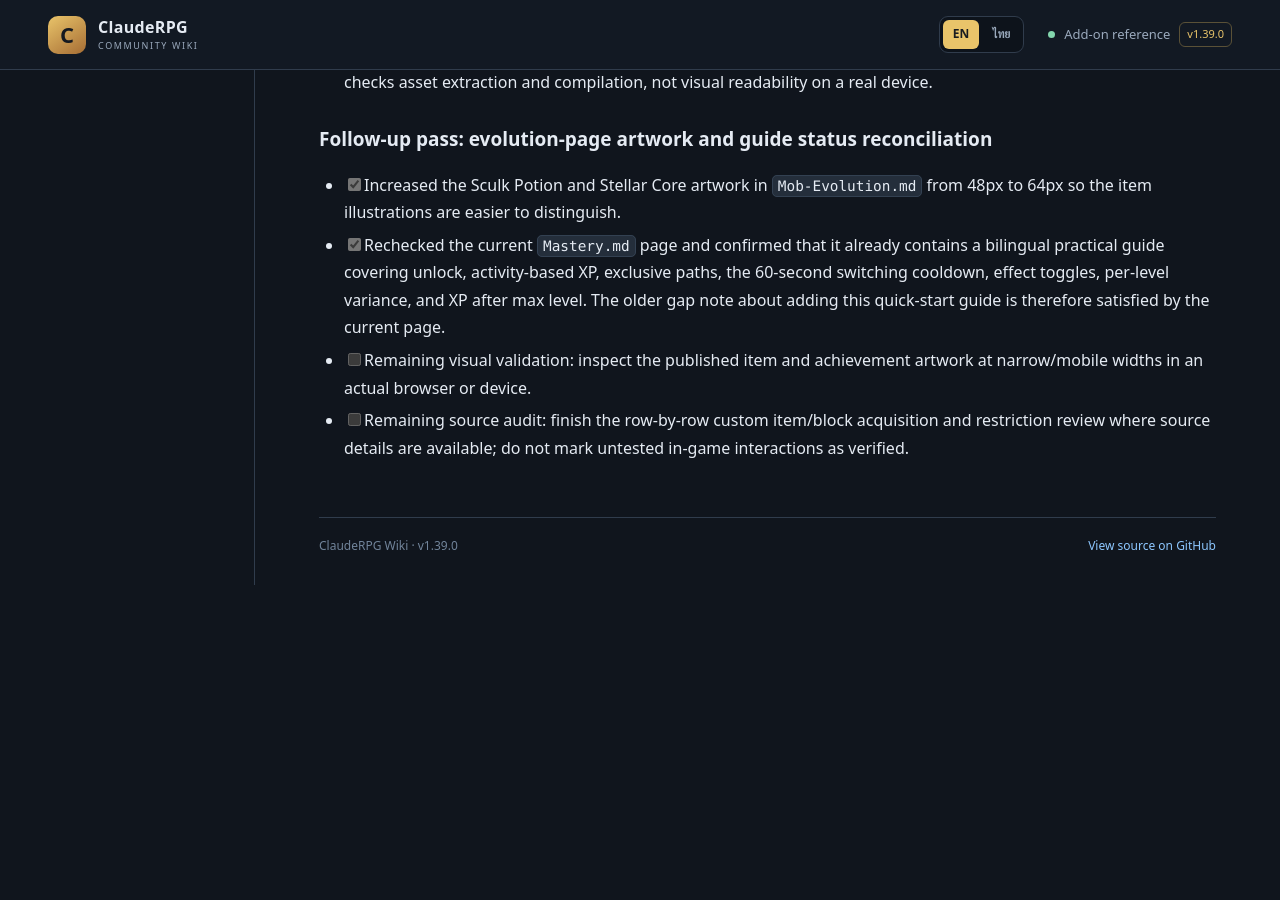
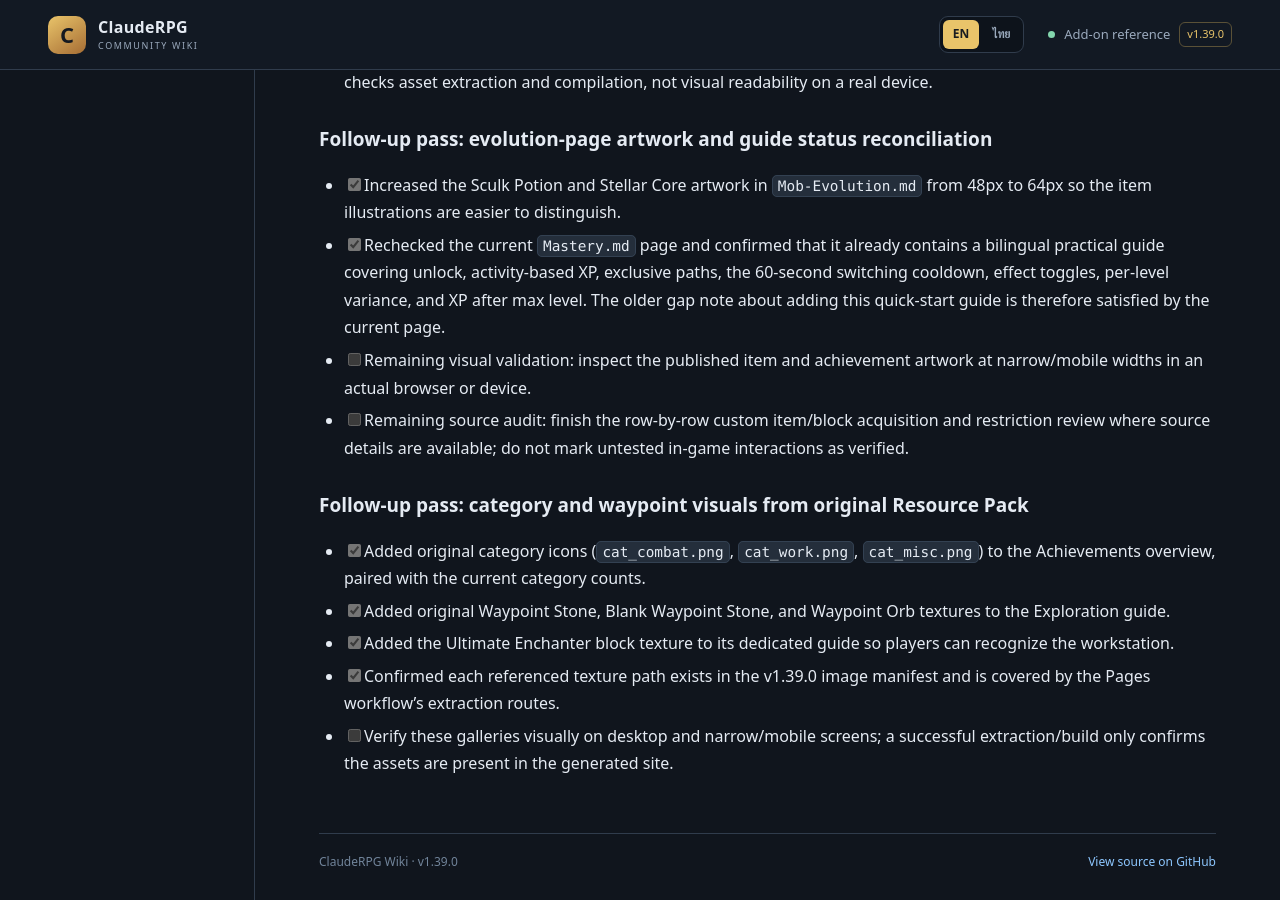
Before and after one commit to miniTorch25/ClaudeRPG-Wiki-V2, a Jekyll site: the page built from CONTENT-GAP-AUDIT.md, in a window 1280 px wide and 900 px high, scrolled down 18515 px. Built offline with Jekyll 4.4.1, drawn with Linux system fonts in a browser that asks for light colours; our own code applies the rules of GitHub Pages for plain Markdown files; before the commit the page ends 19100 px from its top, so only the background shows below that.

Commit message:
Docs: record category and waypoint visual pass

```diff
--- a/CONTENT-GAP-AUDIT.md
+++ b/CONTENT-GAP-AUDIT.md
@@ -413,3 +413,12 @@
 - [x] Rechecked the current `Mastery.md` page and confirmed that it already contains a bilingual practical guide covering unlock, activity-based XP, exclusive paths, the 60-second switching cooldown, effect toggles, per-level variance, and XP after max level. The older gap note about adding this quick-start guide is therefore satisfied by the current page.
 - [ ] Remaining visual validation: inspect the published item and achievement artwork at narrow/mobile widths in an actual browser or device.
 - [ ] Remaining source audit: finish the row-by-row custom item/block acquisition and restriction review where source details are available; do not mark untested in-game interactions as verified.
+
+
+### Follow-up pass: category and waypoint visuals from original Resource Pack
+
+- [x] Added original category icons (`cat_combat.png`, `cat_work.png`, `cat_misc.png`) to the Achievements overview, paired with the current category counts.
+- [x] Added original Waypoint Stone, Blank Waypoint Stone, and Waypoint Orb textures to the Exploration guide.
+- [x] Added the Ultimate Enchanter block texture to its dedicated guide so players can recognize the workstation.
+- [x] Confirmed each referenced texture path exists in the v1.39.0 image manifest and is covered by the Pages workflow's extraction routes.
+- [ ] Verify these galleries visually on desktop and narrow/mobile screens; a successful extraction/build only confirms the assets are present in the generated site.
```
